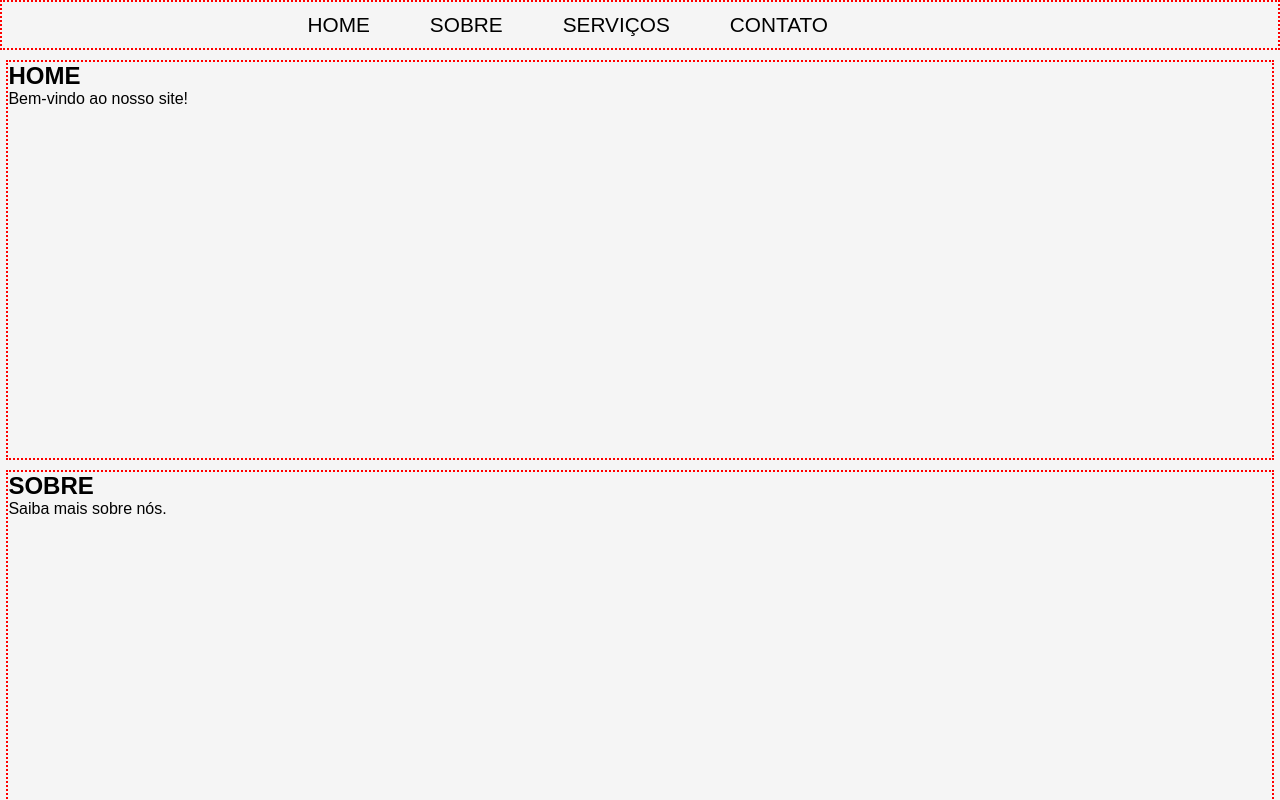
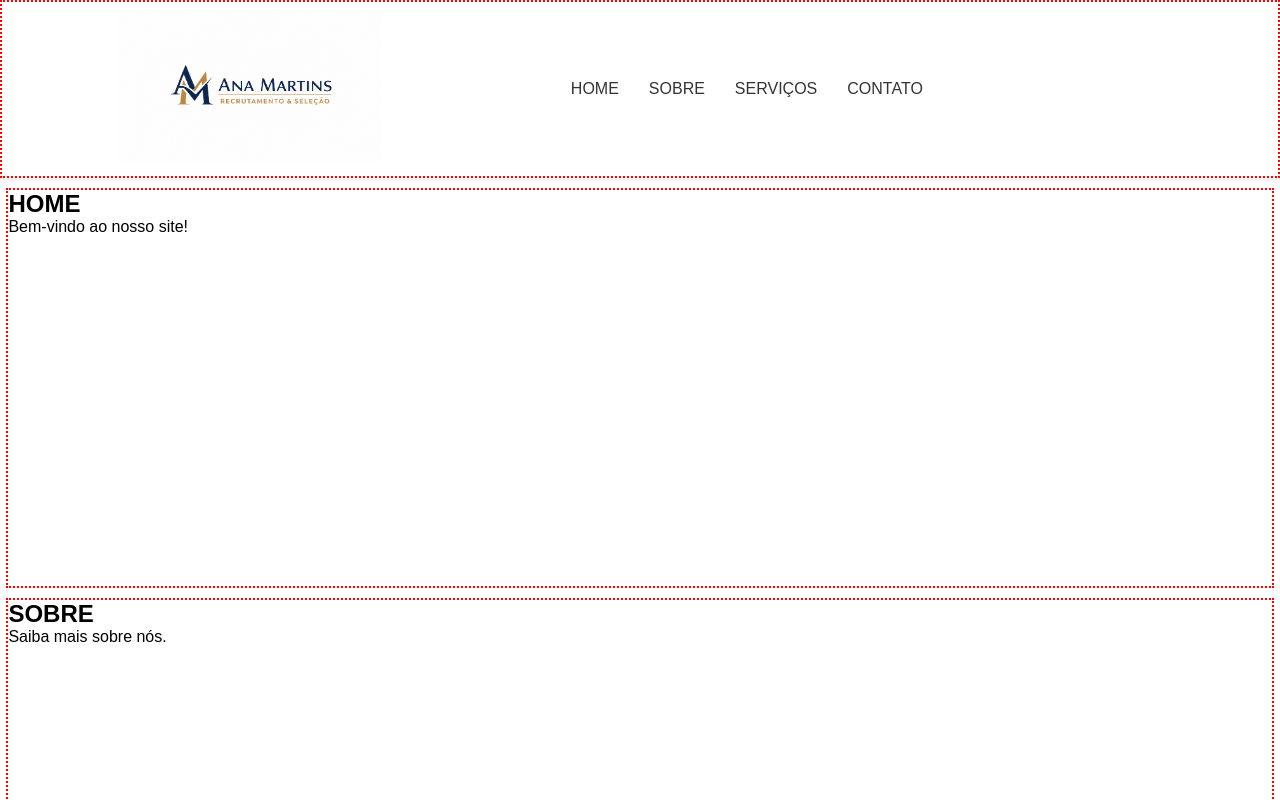
Before and after one commit to jjazism/site-anaa, a plain HTML site: page index.html in a window 1280 px wide. Shown: the top 800 px of the page. Drawn offline with Linux system fonts and the light colour scheme.

Commit message:
atualizacoes de semantica + logo

```diff
--- a/estilos/style.css
+++ b/estilos/style.css
@@ -9,31 +9,54 @@
 
 body {
     font-family: 'Poppins', sans-serif;
-    background-color: #f5f5f5;
+    background-color: #ffffff;
 }
 
-header nav {
+header {
+    background: rgb(255, 255, 255);
+    box-shadow: 0 2px 5px rgba(0,0,0,0.1);
+
+}
+
+nav {
     border: 2px dotted red;
 
-    width: 100%;
-    height: 50px;
-    padding: 20px;
+    display: flex;
+    align-items: center;
+    justify-content: space-around;
 
-
-
-    display: flex;
-    justify-content: flex-end;
-    align-items: center;
+    margin: auto;
+    padding: 10px 20px;
 }
 
-header nav a:last-child {
-    margin-right: 400px; /* afasta da borda direita */
+/* Logo */
+.logo img {
+    height: 150px;
+    width: auto;
 }
 
-header nav a {
-    color: rgb(0, 0, 0);
-    font-size: 1.3em;
-    padding: 30px;
+/* Menu centralizado */
+.menu {
+    display: flex;
+    list-style: none;
+    gap: 30px;
+}
+
+.menu a {
+    text-decoration: none;
+    color: #333;
+    font-weight: 500;
+    transition: 0.3s;
+}
+
+/* efeito profissional */
+.menu a:hover {
+    color: #0077ff;
+}
+
+/* mantém equilíbrio do layout */
+.right {
+    width: 50px;
 }
 
 section{
--- a/index.html
+++ b/index.html
@@ -8,14 +8,22 @@
 </head>
 <body>
 
-    <header>
-        <nav>
-            <a href="#">HOME</a>
-            <a href="#">SOBRE</a>
-            <a href="#">SERVIÇOS</a>
-            <a href="#">CONTATO</a>
-        </nav>
-    </header>
+<header>
+    <nav>
+        <div class="logo">
+            <img src="img/ChatGPT Image 28 de abr. de 2026, 02_31_41.png" alt="Logo Ana">
+        </div>
+
+        <ul class="menu">
+            <li><a href="#">HOME</a></li>
+            <li><a href="#">SOBRE</a></li>
+            <li><a href="#">SERVIÇOS</a></li>
+            <li><a href="#">CONTATO</a></li>
+        </ul>
+
+        <div class="right"></div> <!-- espaço futuro (botão, etc) -->
+    </nav>
+</header>
 
     <main>
         <section id="home">
```
Also changed, not shown: img/ChatGPT Image 28 de abr. de 2026, 02_31_41.png (added).
